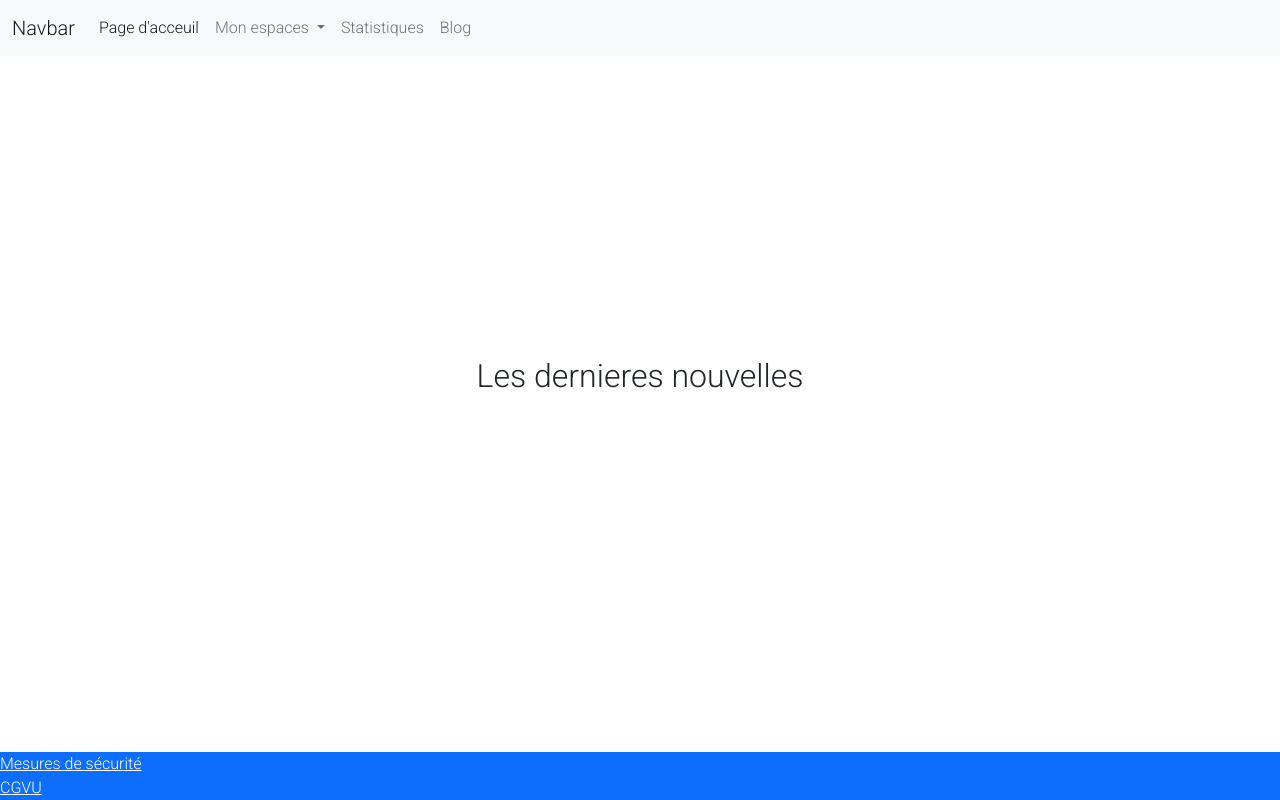
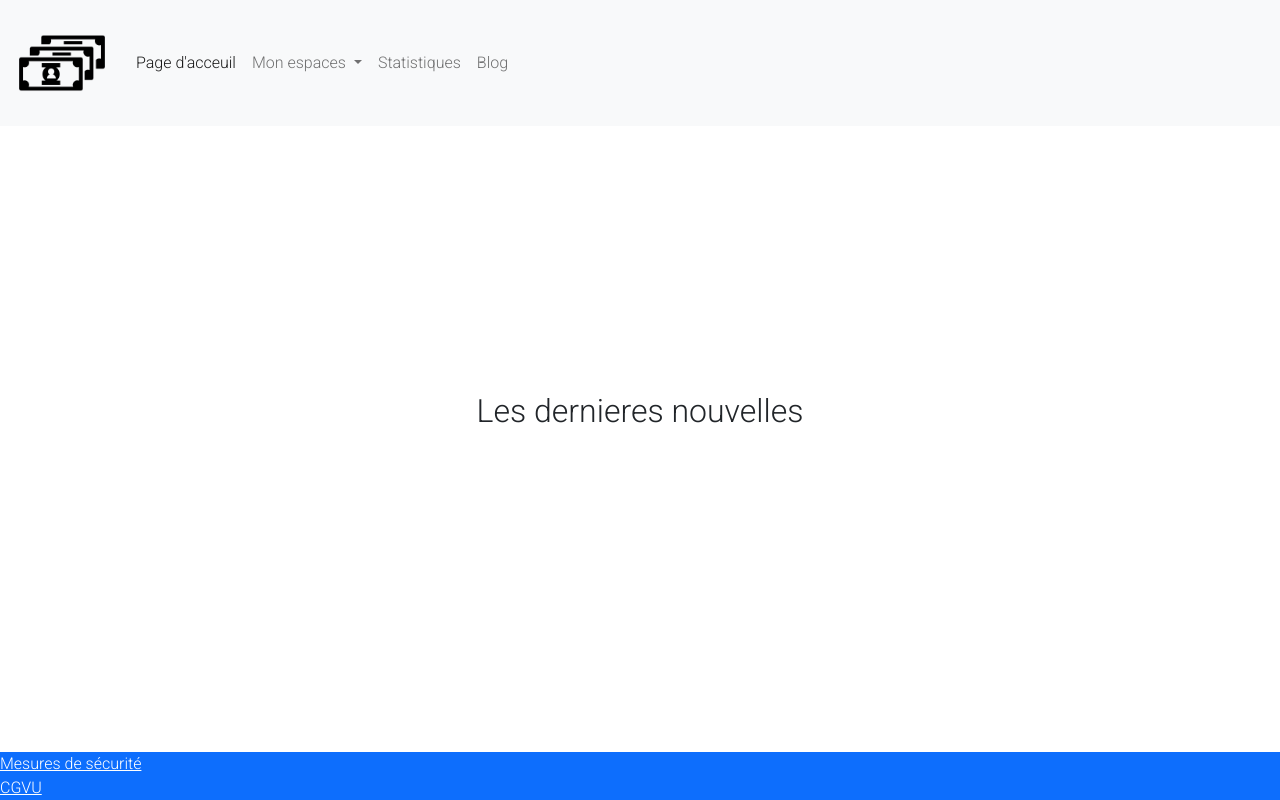
Before and after one commit to JEANThibaut/Ma-banque, a website built with Parcel: page blog.html in a window 1280 px wide. Built offline with nearby package versions, Linux system fonts and the light colour scheme.

Commit message:
add main logo

```diff
--- a/blog.html
+++ b/blog.html
@@ -27,7 +27,7 @@
   <header>
     <nav class="navbar navbar-expand-lg navbar-light bg-light">
       <div class="container-fluid">
-        <a class="navbar-brand" href="#">Navbar</a>
+        <a class="navbar-brand" href="#"><img src="img/logo.png" alt ="logo" id="logo"></a>
         <button class="navbar-toggler" type="button" data-bs-toggle="collapse" data-bs-target="#navbarNavDropdown" aria-controls="navbarNavDropdown" aria-expanded="false" aria-label="Toggle navigation">
           <span class="navbar-toggler-icon"></span>
         </button>
--- a/css/main.css
+++ b/css/main.css
@@ -100,6 +100,11 @@ body{
   flex-direction: column;
   justify-content: space-between;
 }
+
+#logo{
+  width: 5em;
+}
+
 /* .compte{
   display:flex;
   flex-wrap: wrap;
```
Also changed, not shown: creerCompte.html (+1 -1 lines), index.html (+1 -1 lines), mesComptes.html (+1 -1 lines), stats.html (+1 -1 lines), img/logo.png (added).
